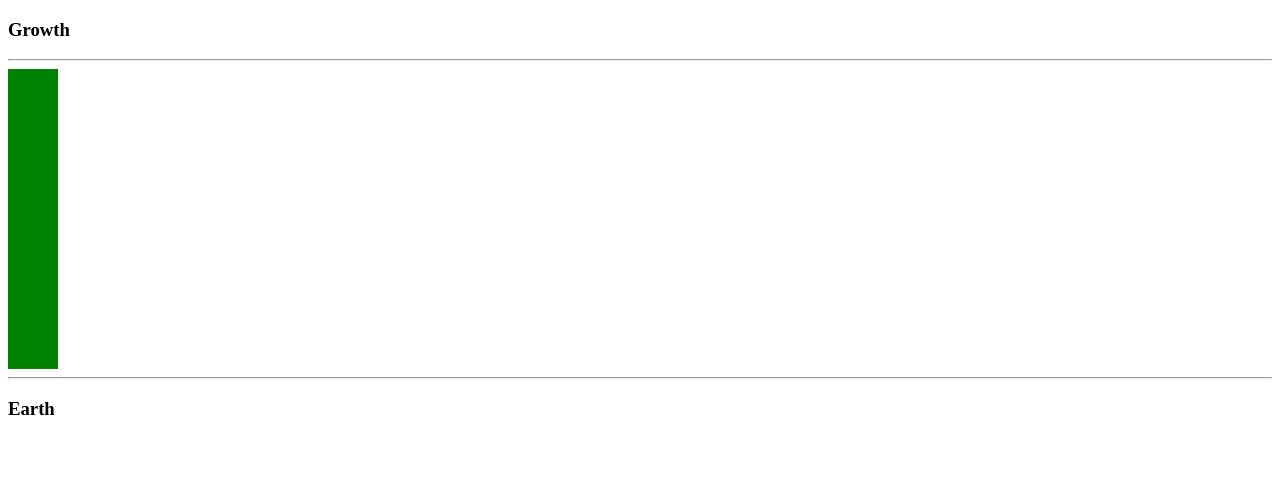
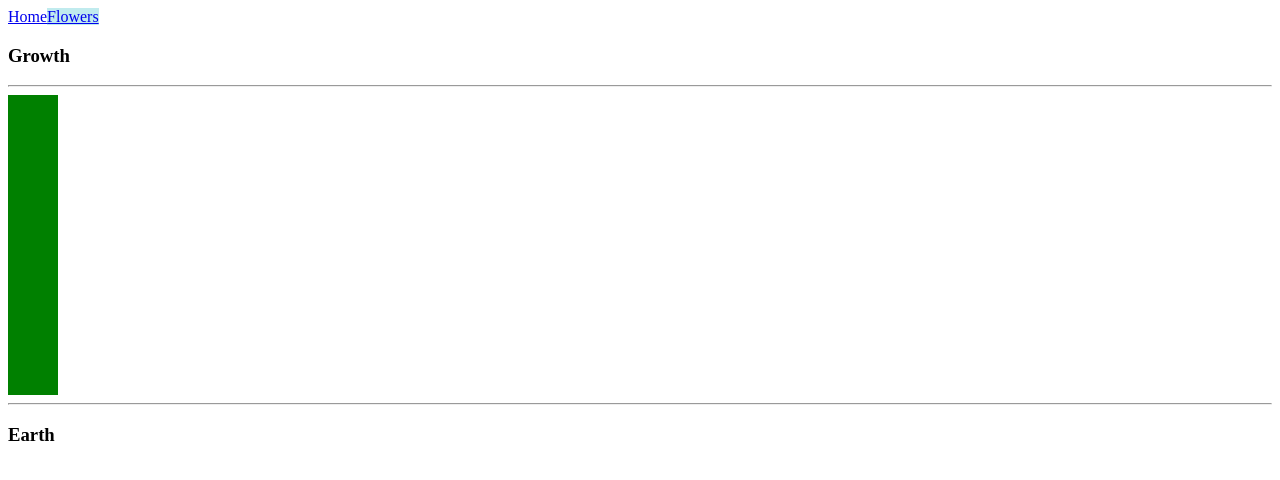
Before and after one commit to Damaris-coder25/Curs4.TAW, a Vue app: page /flowers in a window 1280 px wide. Shown: the top 480 px of the page. Built offline with nearby package versions, Linux system fonts and the light colour scheme.

Commit message:
insert roter

```diff
--- a/package.json
+++ b/package.json
@@ -15,7 +15,8 @@
     "@tailwindcss/vite": "^4.1.16",
     "bootstrap-icons": "^1.13.1",
     "tailwindcss": "^4.1.16",
-    "vue": "^3.5.22"
+    "vue": "^3.5.22",
+    "vue-router": "^4.6.3"
   },
   "devDependencies": {
     "@vitejs/plugin-vue": "^6.0.1",
--- a/src/App.vue
+++ b/src/App.vue
@@ -1,53 +1,18 @@
 <script setup>
-import YouDidIt from './components/YouDidIt.vue'
-import BindLink from './components/BindLink.vue'
-import RandomNumber from './components/RandomNumber.vue'
-import Counter from './components/Counter.vue'
-import HeaderWithIcon from './components/HeaderWithIcon.vue'
-import StudentsGrades from './components/StudentsGrades.vue'
-import CurrencyConvertor from './components/CurrencyConvertor.vue'
-import { onMounted, onUpdated } from 'vue'
-
-onMounted(() => {
-  console.log('App mounted')
-})
-
-onUpdated(() => {
-  console.log('App updated')
-})
-
-import{ref} from 'vue'
-const showIcons=ref(false)
-
 </script>
 
-
 <template>
-
-  <YouDidIt/>
-  <BindLink/>
-  <RandomNumber/>
-  <Counter startCount="7"/>
-  <Counter :startCount="3+5"/>
-   <Counter startCount="9"/>
-   <hr>
-  <input type="checkbox" v-model="showIcons">
-  <div v-if="showIcons">
-    <HeaderWithIcon
-      v-for="(header, index) of [1,2,3]"
-      :key="index" />
-      <HeaderWithIcon
-      :key="index" />
-  </div>
-  <StudentsGrades/>
-  <br>
-  <hr>
-    <CurrencyConvertor/>
-
+    <header>
+        <nav>
+            <RouterLink to="/">Home</RouterLink>
+            <RouterLink to="/flowers">Flowers</RouterLink>
+        </nav>
+    </header>
+    <RouterView />
 </template>
 
-
 <style>
-@import "bootstrap-icons";
-/*@import "tailwindcss";*/
+.btn-primary {
+        background-color:rgb(192, 235, 238);
+    }
 </style>
--- a/src/components/BootstrapIcons.vue
+++ b/src/components/BootstrapIcons.vue
@@ -4,5 +4,6 @@ defineEmits(['iconClick'])
 </script>
 
 <template>
-  <i :class="`bi bi-${icon}`" @click="$emit('iconClick')"></i>
+  <i :class="`bi bi-${icon}`"
+  @click="$emit('iconClick')"></i>
 </template>
--- a/src/components/CurrencyConvertor.vue
+++ b/src/components/CurrencyConvertor.vue
@@ -1,5 +1,5 @@
 <script setup>
-import InputCurrency from './InputCurrency.vue';
+import InputCurrency from '@/components/InputCurrency.vue';
 
 import{ref} from 'vue'
 const currencyEUR = ref(0);
--- a/src/components/InputCurrency.vue
+++ b/src/components/InputCurrency.vue
@@ -3,5 +3,6 @@ defineProps(['value'])
 </script>
 
 <template>
-    <input type="number" :value="value" @input="$emit('changeValue',$event.target.value)"/>
+    <input type="number" :value="value"
+    @input="$emit('changeValue',$event.target.value)"/>
 </template>
--- a/src/Flowers.vue
+++ b/src/pages/Flowers.vue
@@ -1,5 +1,5 @@
 <script setup>
-import GreenFlower from './flowers/GreenFlower.vue';
+import GreenFlower from '@/flowers/GreenFlower.vue';
 </script>
 
 <template>
--- /dev/null
+++ b/src/pages/Tests.vue
@@ -0,0 +1,56 @@
+<script setup>
+import { RouterLink } from 'vue-router'
+import YouDidIt from '@/components/YouDidIt.vue'
+import BindLink from '@/components/BindLink.vue'
+import RandomNumber from '@/components/RandomNumber.vue'
+import Counter from '@/components/Counter.vue'
+import HeaderWithIcon from '@/components/HeaderWithIcon.vue'
+import StudentsGrades from '@/components/StudentsGrades.vue'
+import CurrencyConvertor from '@/components/CurrencyConvertor.vue'
+import { onMounted, onUpdated } from 'vue'
+
+onMounted(() => {
+  console.log('App mounted')
+})
+
+onUpdated(() => {
+  console.log('App updated')
+})
+
+import{ref} from 'vue'
+const showIcons=ref(false)
+
+</script>
+
+
+<template>
+
+  <YouDidIt/>
+  <BindLink/>
+  <hr>
+  <RouterLink to="/flowers">Flowers</RouterLink>
+  <RandomNumber/>
+  <Counter startCount="7"/>
+  <Counter :startCount="3+5"/>
+   <Counter startCount="9"/>
+   <hr>
+  <input type="checkbox" v-model="showIcons">
+  <div v-if="showIcons">
+    <HeaderWithIcon
+      v-for="(header, index) of [1,2,3]"
+      :key="index" />
+      <HeaderWithIcon
+      :key="index" />
+  </div>
+  <StudentsGrades/>
+  <br>
+  <hr>
+    <CurrencyConvertor/>
+
+</template>
+
+
+<style>
+@import "bootstrap-icons";
+/*@import "tailwindcss";*/
+</style>
--- /dev/null
+++ b/src/router/index.js
@@ -0,0 +1,17 @@
+import { createRouter, createWebHistory } from 'vue-router'
+
+import Flowers from '@/pages/Flowers.vue'
+import Tests from '@/pages/Tests.vue'
+
+const routes = [
+{ path: "/", component: Tests },
+{ path: "/flowers", component: Flowers }
+]
+
+const router = createRouter({
+history: createWebHistory(),
+routes,
+linkActiveClass: 'btn-primary'
+})
+
+export default router
```
Also changed, not shown: src/main.js (+5 -4 lines), .pnp.cjs, 1 other file (tests, documents, lock files or other folders).
